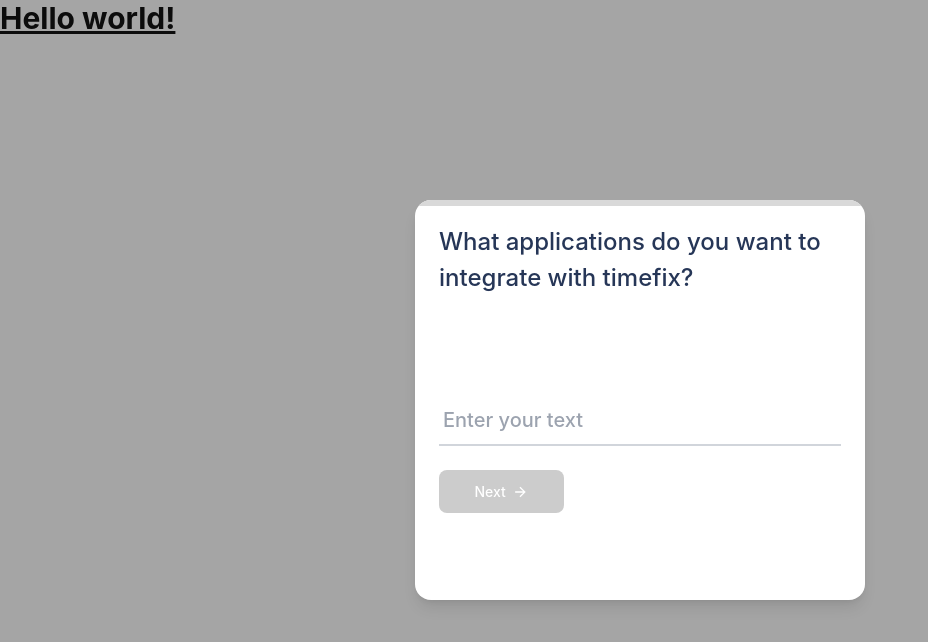
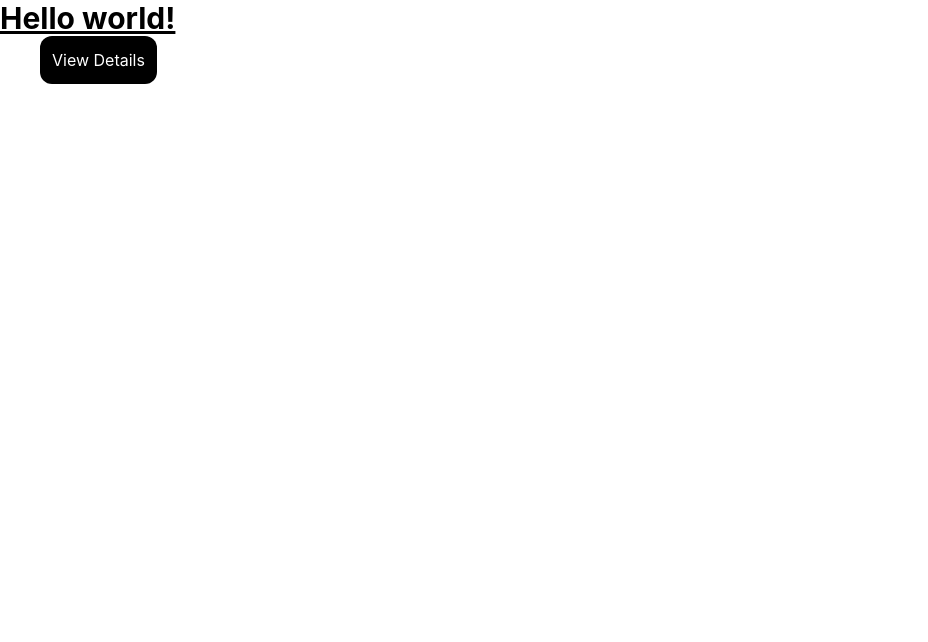
Before and after one commit to Tausif4171/FeatureBits, a React (Create React App) app: page / in a window 1280 px wide. Shown: the top 642 px of the page, without its empty margins (0-928 px from the left). Built offline with nearby package versions, Linux system fonts and the light colour scheme.

Commit message:
right details panel feature ➡️

```diff
--- a/src/App.tsx
+++ b/src/App.tsx
@@ -4,6 +4,7 @@
 import DragAndDropFileUpload from './features/DrapAndDropFileUpload'
 import ImageInputBox from './features/ImageInputBox';
 import StepperPopup from './features/Stepper';
+import RightDetailsPanel from './features/RightDetailsPanel';
 
 function App() {
   return (
@@ -14,7 +15,8 @@
 
       {/* <DragAndDropFileUpload /> */}
       {/* <ImageInputBox /> */}
-      <StepperPopup />
+      {/* <StepperPopup /> */}
+      <RightDetailsPanel />
     </div>
   );
 }
--- /dev/null
+++ b/src/features/RightDetailsPanel/index.tsx
@@ -0,0 +1,47 @@
+import React, { useState } from 'react'
+
+function RightDetailsPanel() {
+    const [isOpen, setIsOpen] = useState(false);
+    return (
+        <div className='w-[100%]'>
+            <div className='mx-[40px]'>
+                <div>
+                    <button
+                        className={`flex flex-row justify-center text-white items-center rounded-[12px] gap-x-[6px] px-[12px] py-[12px] w-[auto] border-solid bg-[#000]`}
+                        type='submit'
+                        onClick={() => setIsOpen(!isOpen)}
+                    >
+                        View Details
+                    </button>
+                </div>
+            </div>
+            {isOpen && (
+                <div
+                    className={'fixed right-0 top-0 w-full h-screen z-50 bg-[#1E1E1E] bg-opacity-[40%] '}
+                >
+                    <div className=' animate-fade-left animate-duration-300 flex justify-end items-end min-h-screen mx-auto '>
+                        <div
+                            className='w-[400px] flex justify-between items-start p-[40px] bg-[white] h-screen overflow-y-auto shadow-2xl'
+                            style={{ boxShadow: '0 0 10px rgba(0, 0, 0, 0.1)' }}
+                        >
+                            <div>
+                                <p>Test</p>
+                            </div>
+                            <div>
+                                <button
+                                    className={`flex flex-row justify-center text-white items-center rounded-[12px] gap-x-[6px] px-[12px] py-[12px] w-[auto] border-solid bg-[#000]`}
+                                    type='submit'
+                                    onClick={() => setIsOpen(!isOpen)}
+                                >
+                                    Close
+                                </button>
+                            </div>
+                        </div>
+                    </div>
+                </div>
+            )}
+        </div>
+    )
+}
+
+export default RightDetailsPanel
```
